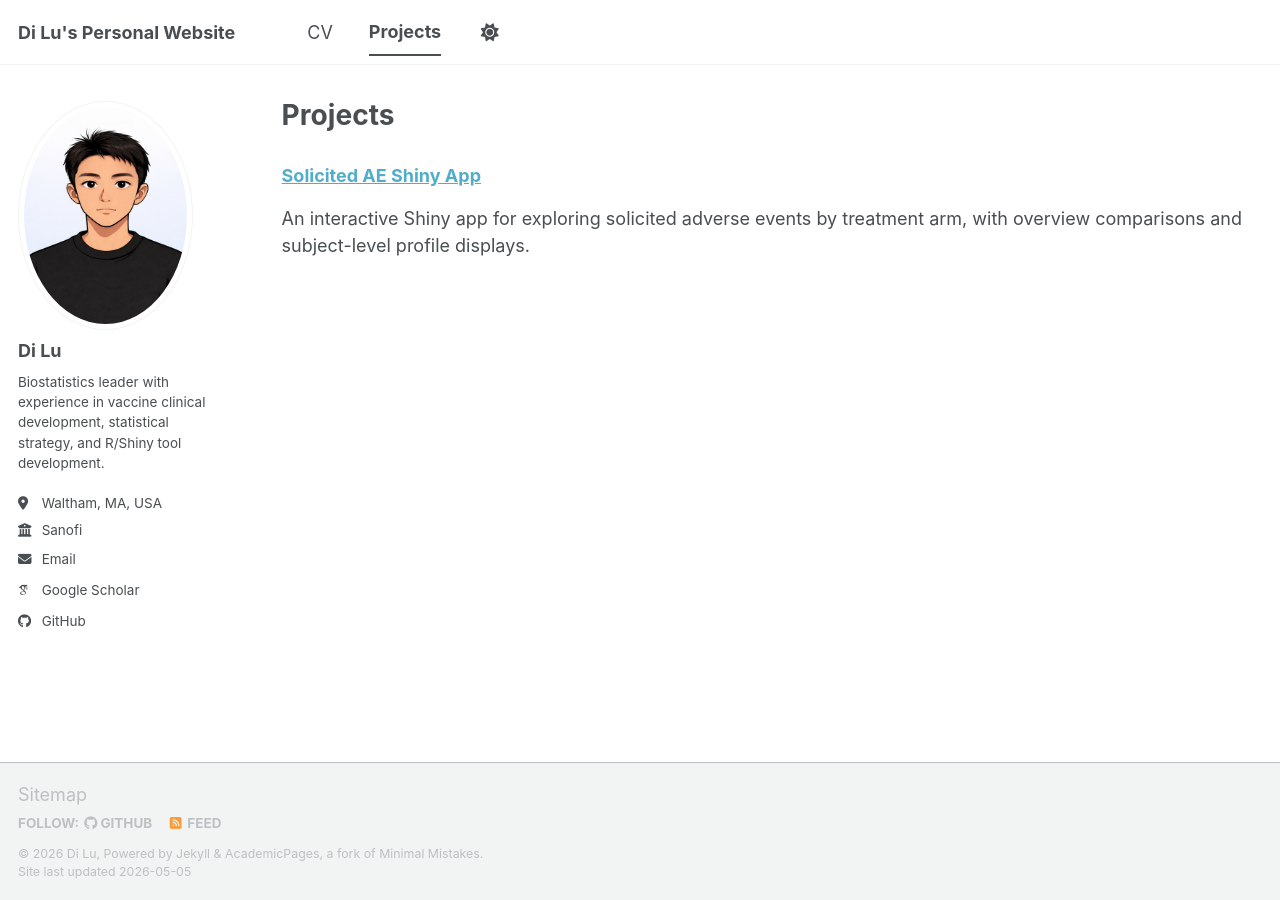
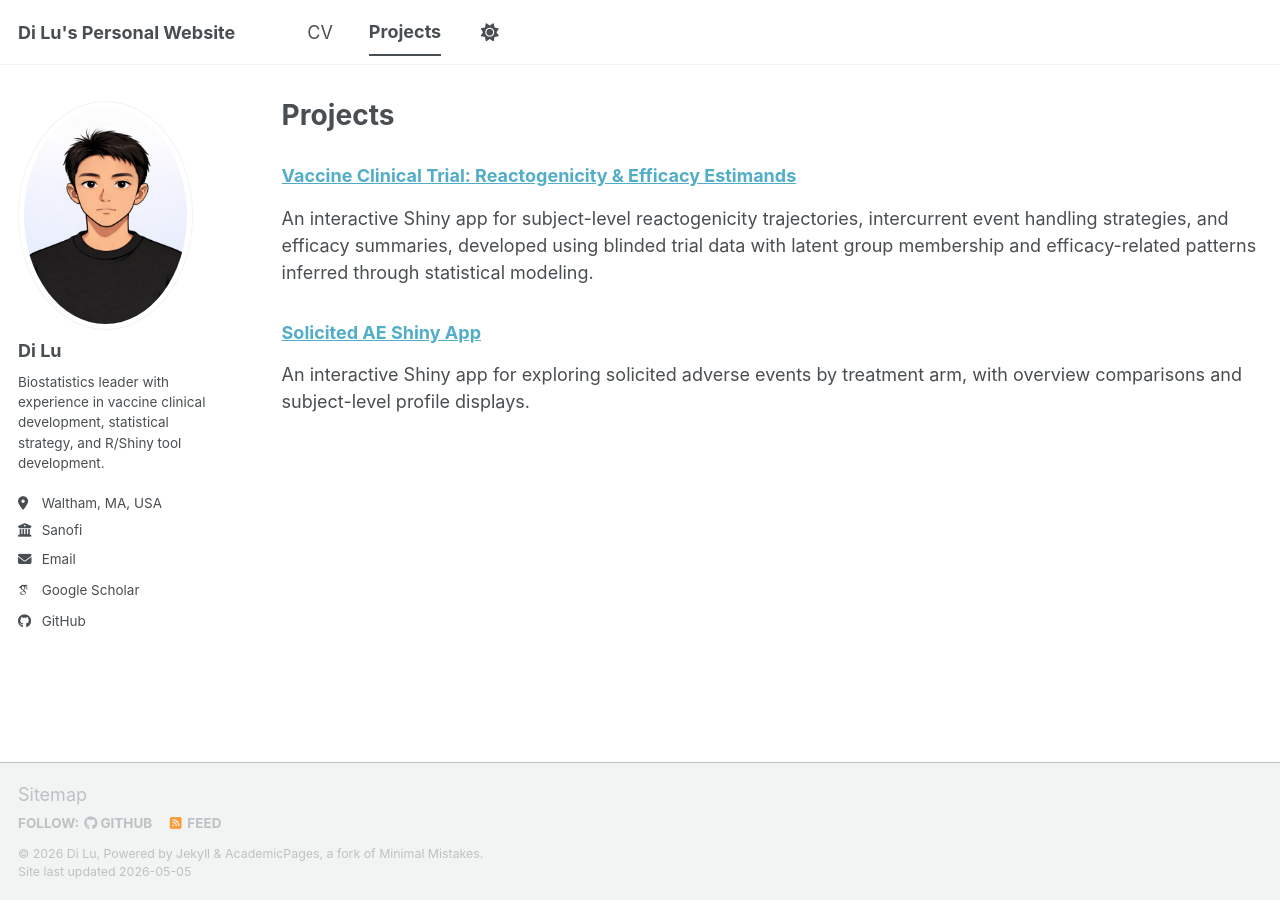
Before and after one commit to dilustats/dilustats.github.io, a Jekyll site: the page built from _pages/portfolio.html, in a window 1280 px wide. Built offline with Jekyll 4.4.1, drawn with Linux system fonts in a browser that asks for light colours; some web fonts are replaced; a script bundle is joined from its source files by our own code; library files that are not in the unit come from our copies.

Commit message:
Update portfolio.html

```diff
--- a/_pages/portfolio.html
+++ b/_pages/portfolio.html
@@ -7,6 +7,12 @@ author_profile: true
 
 {% include base_path %}
 
+<h3><a href="https://dilustats.shinyapps.io/vaccine-reactogenicity-shiny/" target="_blank">Vaccine Clinical Trial: Reactogenicity &amp; Efficacy Estimands</a></h3>
+
+<p>
+An interactive Shiny app for subject-level reactogenicity trajectories, intercurrent event handling strategies, and efficacy summaries, developed using blinded trial data with latent group membership and efficacy-related patterns inferred through statistical modeling.
+</p>
+
 <h3><a href="https://dilustats.shinyapps.io/solicited-ae-profile/" target="_blank">Solicited AE Shiny App</a></h3>
 
 <p>
```
